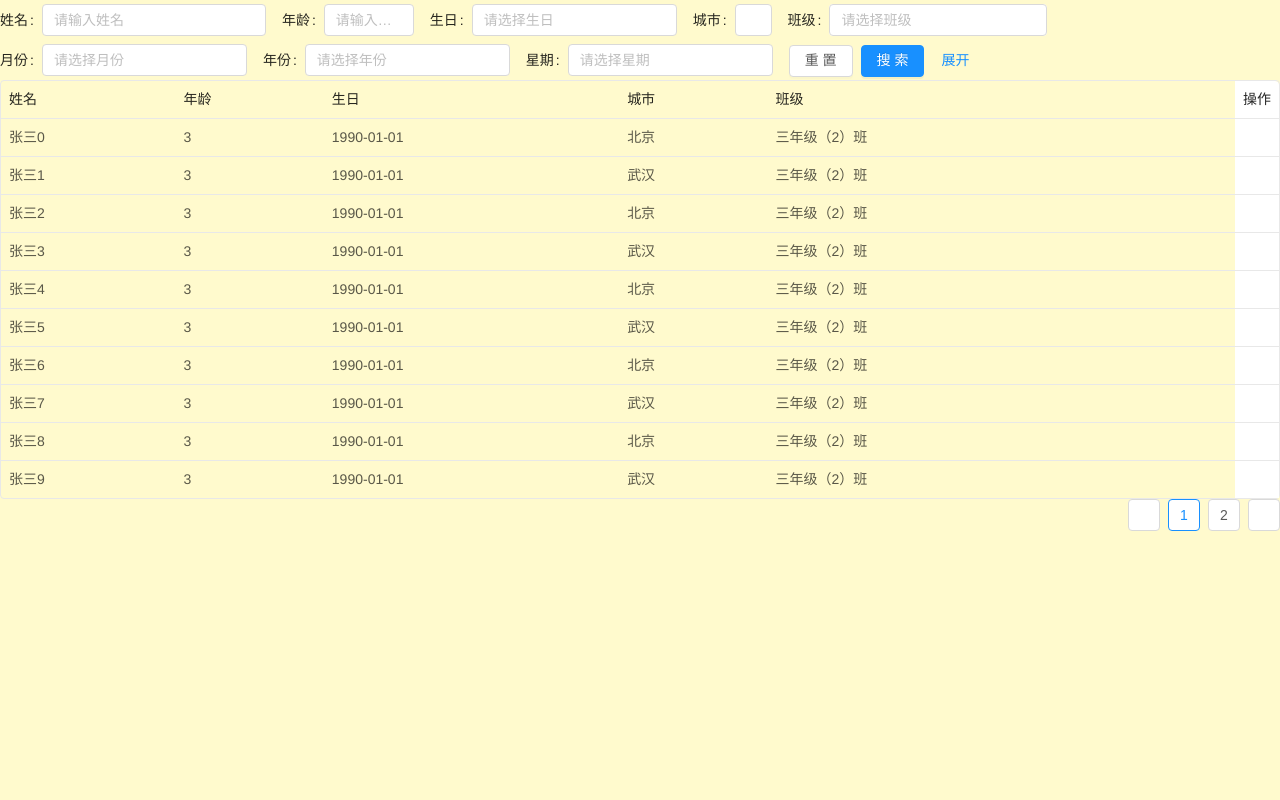
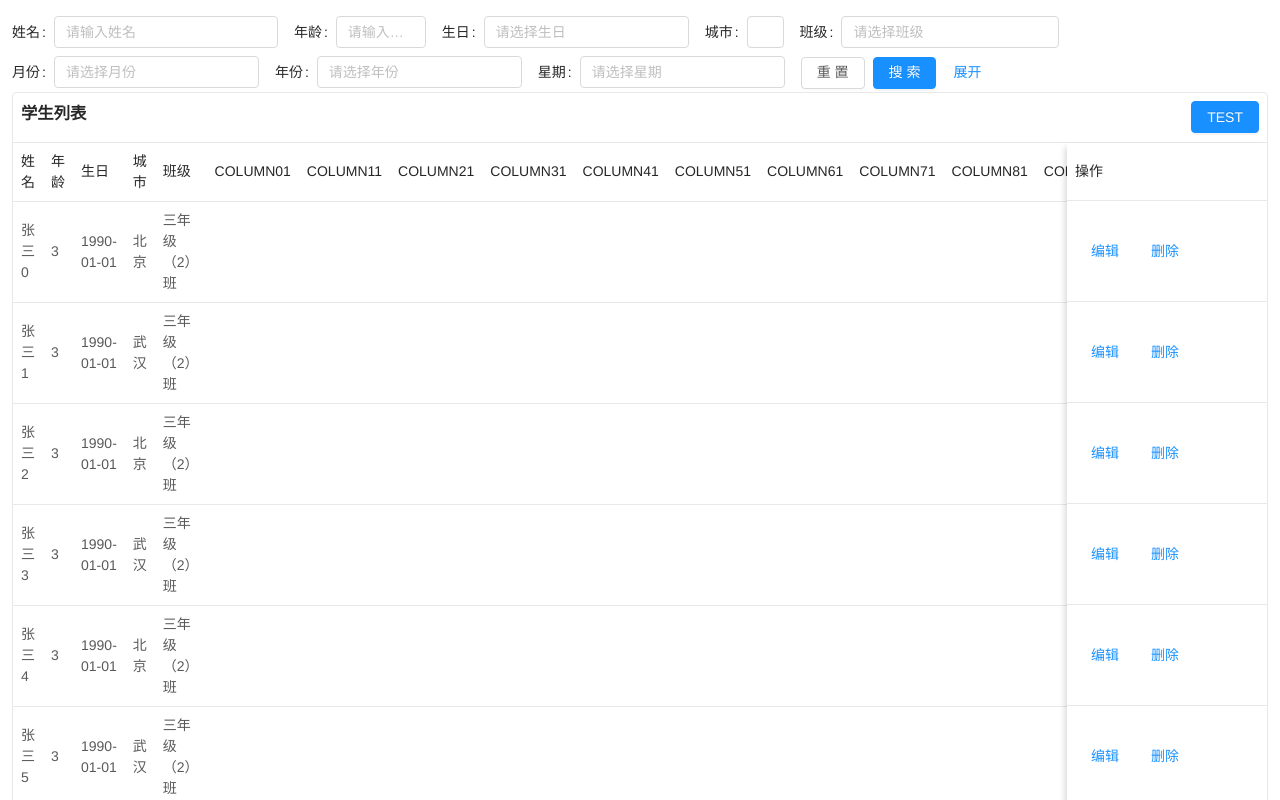
Before and after one commit to WhenhowXu/how-components-vue, a Vue app: page / in a window 1280 px wide. Shown: the top 800 px of the page. Built offline with nearby package versions, Linux system fonts and the light colour scheme.

Commit message:
fix: HaoSearchTable 显示操作按钮

```diff
--- a/packages/HaoSearchTable/HaoSearchTable.jsx
+++ b/packages/HaoSearchTable/HaoSearchTable.jsx
@@ -11,10 +11,11 @@ export default {
     total: { type: Number, default: 0 },
     size: { type: String, default: "small" },
     filters: { type: Object, default: () => ({}) },
-
+    orderable: { type: Boolean, default: false },
+    emptyTag: { type: String, default: "--" }, // 单元格无数据占位符
   },
   render() {
-    const { columns, dataSource, total, filters } = this;
+    const { columns, dataSource, total, filters, $scopedSlots } = this;
     const filterProps = {
       props: {
         feilds: filterSearchFields(columns),
@@ -29,6 +30,7 @@ export default {
         dataSource,
         pagination: false,
       },
+      scopedSlots: $scopedSlots,
     };
     const paginationProps = {
       props: { total },
--- a/src/App.vue
+++ b/src/App.vue
@@ -2,8 +2,12 @@
   <div id="app">
     <div class="page-wrapper">
       <h-search-table :columns="columns" :dataSource="dataSource" :total="20">
-        <h3 slot="title">表格标题</h3>
+        <div slot="title" class="hao-search-table-title">
+          <h3 :style="{ fontWeight: 'bold' }">学生列表</h3>
+          <a-button type="primary">TEST</a-button>
+        </div>
         <template slot="operations" slot-scope="text, record">
+          <h-operation @click="onDelete(record)">编辑</h-operation>
           <h-operation @click="onDelete(record)">删除</h-operation>
         </template>
       </h-search-table>
@@ -12,6 +16,10 @@
 </template>
 
 <script>
+const customColumns = Array.from({ length: 10 }).map((v, i) => ({
+  title: "COLUMN" + i + 1,
+  dataIndex: "COLUMN" + i + 1,
+}));
 export default {
   name: "App",
   data() {
@@ -22,12 +30,29 @@ export default {
         { title: "生日", dataIndex: "bothDate", filterType: "DatePicker" },
         { title: "城市", dataIndex: "city", filterType: "Select" },
         { title: "班级", dataIndex: "class", filterType: "Cascader" },
-        { title: "月份", dataIndex: "month", filterType: "MonthPicker", justInFilter: true },
-        { title: "年份", dataIndex: "year", filterType: "MonthPicker", justInFilter: true },
-        { title: "星期", dataIndex: "week", filterType: "WeekPicker", justInFilter: true },
+        {
+          title: "月份",
+          dataIndex: "month",
+          filterType: "MonthPicker",
+          justInFilter: true,
+        },
+        {
+          title: "年份",
+          dataIndex: "year",
+          filterType: "MonthPicker",
+          justInFilter: true,
+        },
+        {
+          title: "星期",
+          dataIndex: "week",
+          filterType: "WeekPicker",
+          justInFilter: true,
+        },
+        ...customColumns,
         {
           title: "操作",
           dataIndex: "operations",
+          width: 200,
           fixed: "right",
           scopedSlots: { customRender: "operations" },
         },
@@ -64,6 +89,10 @@ export default {
   bottom: 0;
   left: 0;
   right: 0;
-  background-color: lemonchiffon;
+  padding: 12px;
+}
+.hao-search-table-title {
+  display: flex;
+  justify-content: space-between;
 }
 </style>
```
Also changed, not shown: src/main.js (+10 -8 lines).
